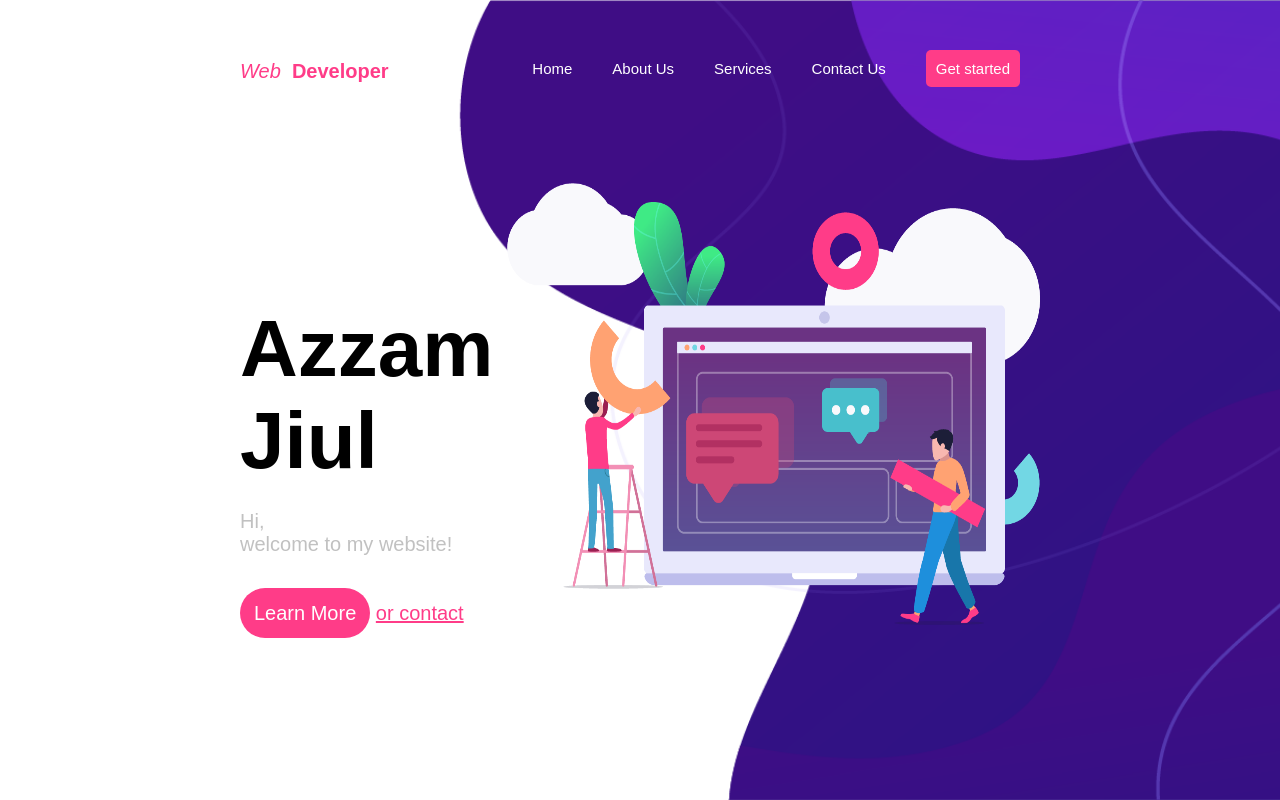
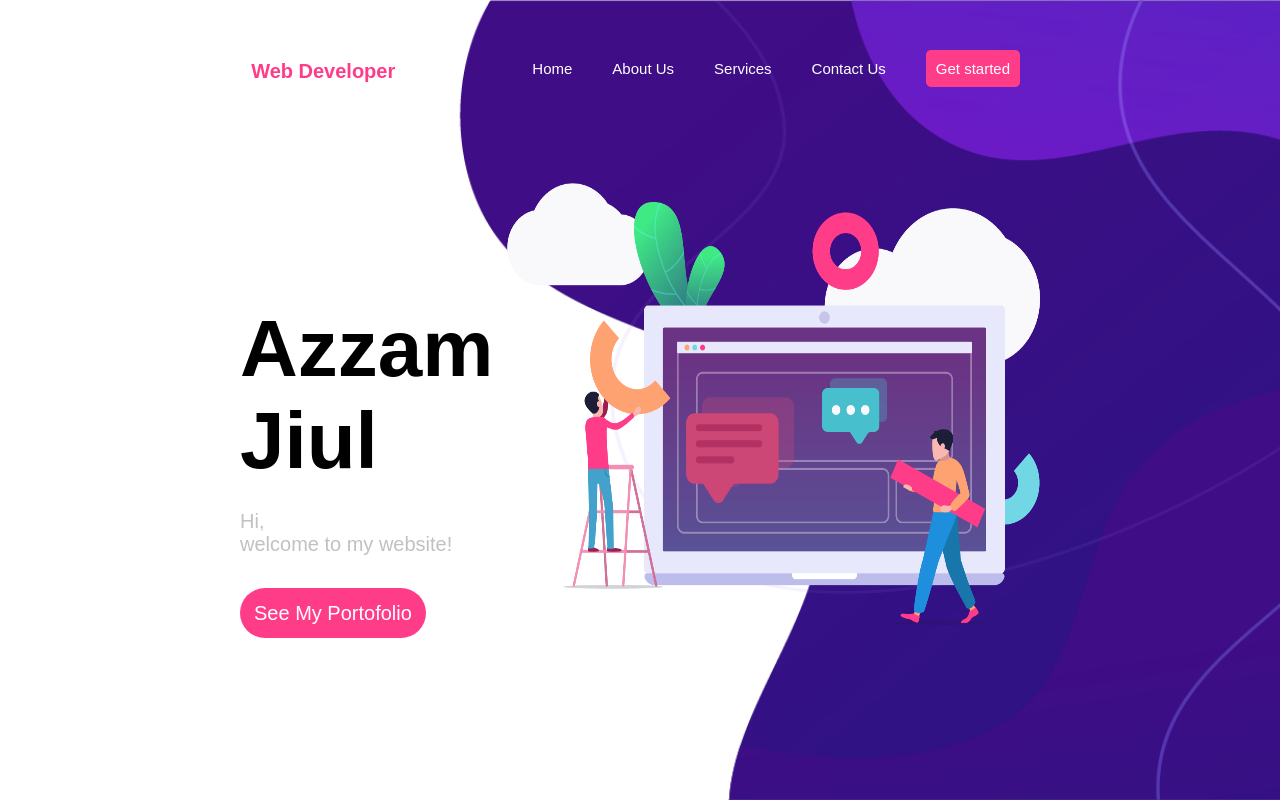
Before and after one commit to Azzamjiul/portofolio, a plain HTML site: page index.html in a window 1280 px wide. Drawn offline with Linux system fonts and the light colour scheme.

Commit message:
link to natur tour

```diff
--- a/index.html
+++ b/index.html
@@ -8,14 +8,14 @@
 	<div class="main">
 		<div class="container">
 			<div class="navbar">
-				<div class="logo"><i>Web</i>&nbsp; <b>Developer</b></div>
+				<div class="logo"><i></i>&nbsp; <b>Web Developer</b></div>
 				<div class="menu">
 					<ul>
 						<li><a href="">Home</a></li>
 						<li><a href="">About&nbsp;Us</a></li>
 						<li><a href="">Services</a></li>
 						<li><a href="">Contact&nbsp;Us</a></li>
-						<li><a class="btn" href="">Get&nbsp;started</a></li>
+						<li><a class="btn" href="responsive/tours/index.html">Get&nbsp;started</a></li>
 					</ul>
 				</div>
 			</div>
@@ -30,8 +30,7 @@
 						welcome to my website!
 					</div>
 					<br><br>
-					<a href="" class="btn-rounded">Learn More</a>
-					<a id="link" href="link2">or contact</a>
+					<a href="responsive/tours/index.html" class="btn-rounded">See My Portofolio</a>
 				</div>
 				<div class="banner"><img src="images/banner.png"></div>
 			</div>
```
